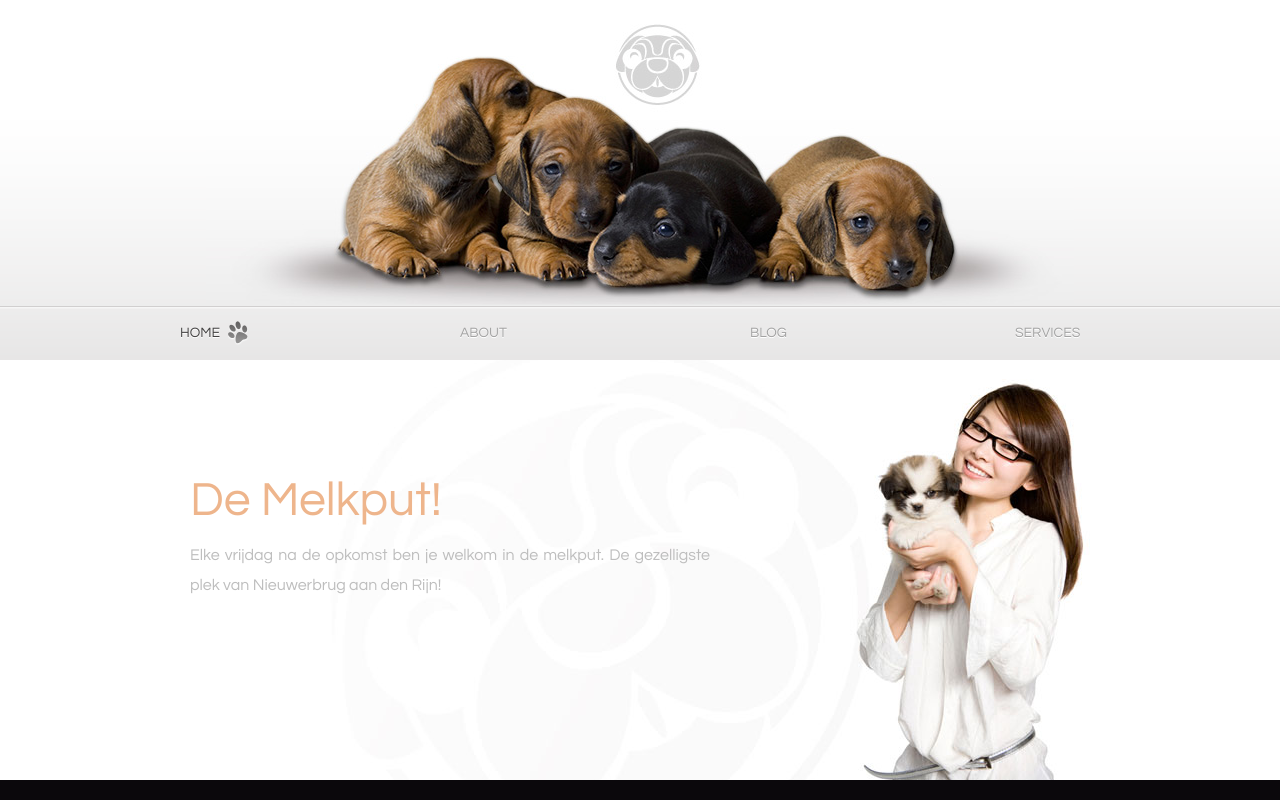
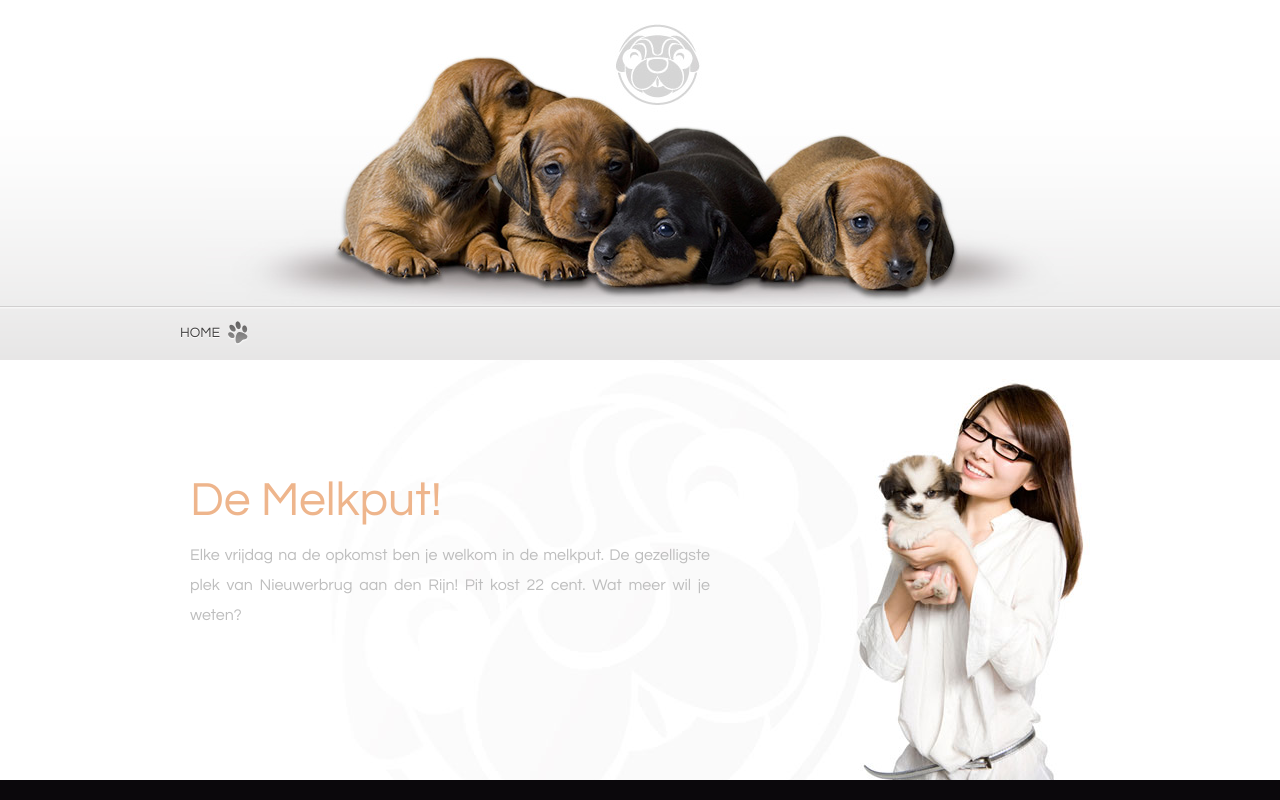
Before and after one commit to Timmerman73/Timmerman73.github.io, a plain HTML site: page index.html in a window 1280 px wide. Drawn offline with Linux system fonts and the light colour scheme; files that its build step writes are made by us from their sources.

Commit message:
new info

```diff
--- a/index.html
+++ b/index.html
@@ -2,7 +2,7 @@
 <!-- saved from url=(0030)http://melkput.live/index.html -->
 <html><head><meta http-equiv="Content-Type" content="text/html; charset=UTF-8">
 
-	<title>Puppy Website Template</title>
+	<title>De melkput!</title>
 	<link rel="stylesheet" type="text/css" href="./melkput_aanpas_files/style.css">
 </head>
 <body>
@@ -13,15 +13,6 @@
 				<li class="current">
 					<a class="home" href="http://melkput.live/index.html">Home</a>
 				</li>
-				<li>
-					<a class="about" href="http://melkput.live/about.html">About</a>
-				</li>
-				<li>
-					<a class="blog" href="http://melkput.live/blog.html">Blog</a>
-				</li>
-				<li>
-					<a class="services" href="http://melkput.live/services.html">Services</a>
-				</li>
 			</ul>
 		</div>
 	</div>
@@ -31,7 +22,9 @@
 				<div>
 					<div>
 						<h1>De Melkput!</h1>
-						<p>Elke vrijdag na de opkomst ben je welkom in de melkput. De gezelligste plek van Nieuwerbrug aan den Rijn!</p>
+						<p>Elke vrijdag na de opkomst ben je welkom in de melkput. De gezelligste plek van Nieuwerbrug aan den Rijn!
+							Pit kost 22 cent. Wat meer wil je weten?
+						</p>
 					</div>
 				</div>
 			</div>
```
